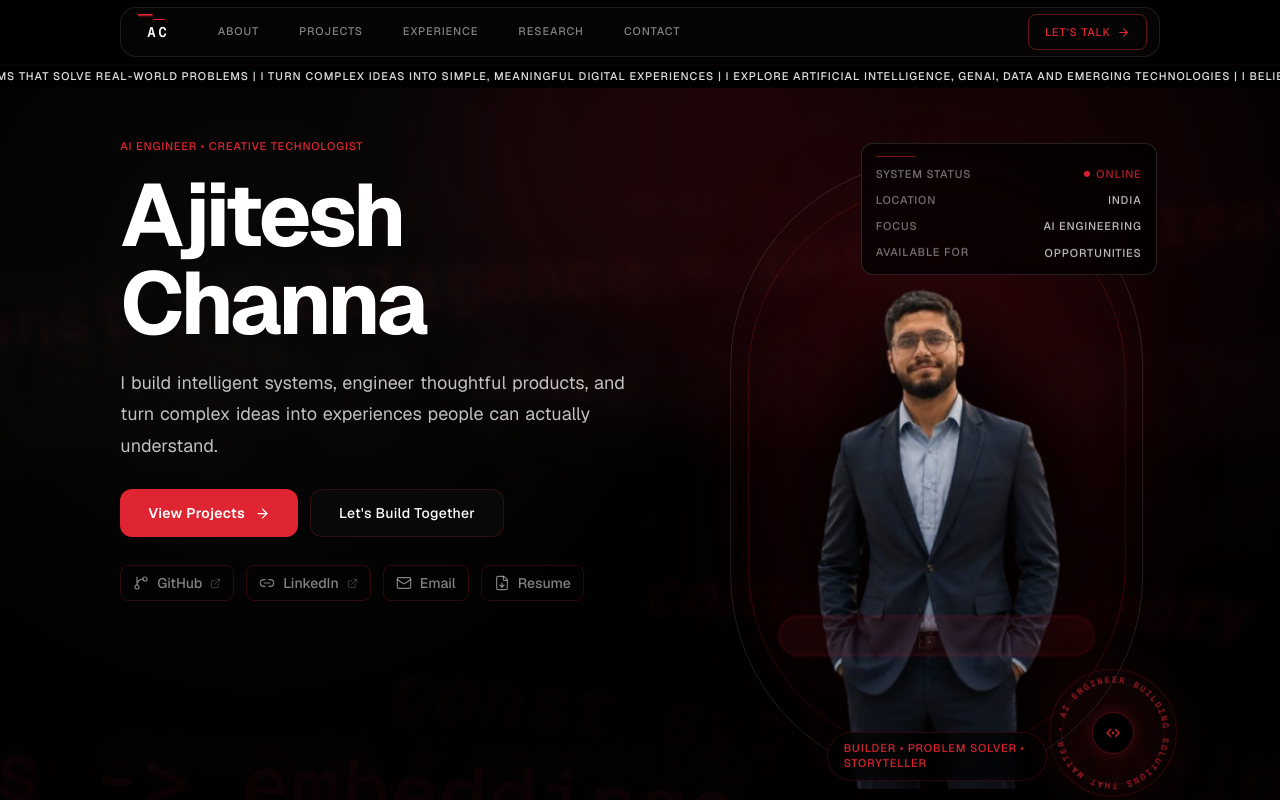
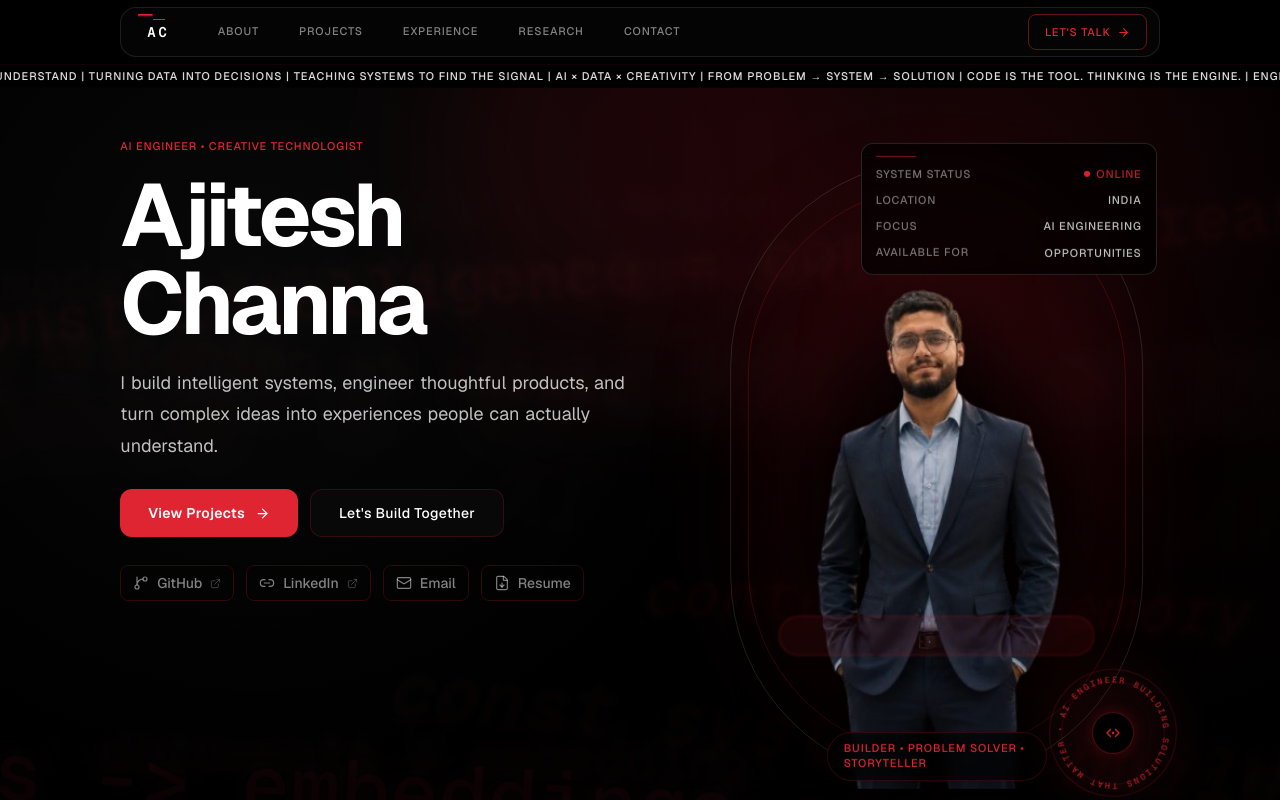
Before and after one commit to ajiteshchanna/AjiteshPortfolio, a Next.js app: page / in a window 1280 px wide. Shown: the top 800 px of the page. Built offline with nearby package versions, Linux system fonts and the light colour scheme; no server answers.

Commit message:
updated techstack

```diff
--- a/src/data/marquee.ts
+++ b/src/data/marquee.ts
@@ -1,7 +1,13 @@
 export const MARQUEE_ITEMS = [
-  "I build intelligent systems that solve real-world problems",
-  "I turn complex ideas into simple, meaningful digital experiences",
-  "I explore Artificial Intelligence, GenAI, Data and emerging technologies",
-  "I believe good engineering is about solving the right problem, not just writing more code",
-  "I combine technology, creativity and storytelling to build things that matter",
+  "BUILDING MACHINES THAT UNDERSTAND",
+  "TURNING DATA INTO DECISIONS",
+  "TEACHING SYSTEMS TO FIND THE SIGNAL",
+  "AI × DATA × CREATIVITY",
+  "FROM PROBLEM → SYSTEM → SOLUTION",
+  "CODE IS THE TOOL. THINKING IS THE ENGINE.",
+  "ENGINEERING INTELLIGENCE, NOT JUST SOFTWARE",
+  "WHERE LOGIC MEETS STORYTELLING",
+  "BUILD. BREAK. ITERATE. REPEAT.",
+  "CURIOUS BY DEFAULT.",
+  "ALWAYS BUILDING SOMETHING.",
 ] as const;
--- a/src/data/techStack.ts
+++ b/src/data/techStack.ts
@@ -190,4 +190,19 @@ export const TECH_STACK_ITEMS: TechStackItem[] = [
     usedIn: "AttendanceIQ",
     projectSlug: "attendanceiq",
   },
+  {
+  name: "Semantic Ops",
+  category: "DATA / ANALYTICS",
+  description:
+    "A DAX-focused workflow for generating, validating, and refining Power BI expressions to improve the accuracy and reliability of analytical models.",
+  pipeline: [
+    "Business Logic",
+    "DAX Generation",
+    "Syntax Validation",
+    "Semantic Validation",
+    "Query Testing",
+    "Power BI"
+  ],
+    usedIn: "Siemens Internship",
+  },
 ];
```
